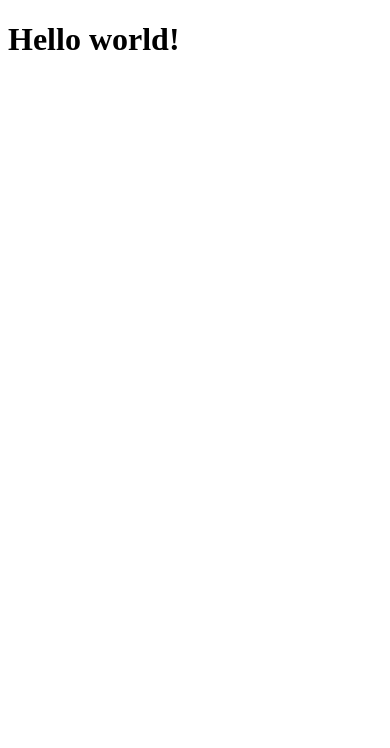
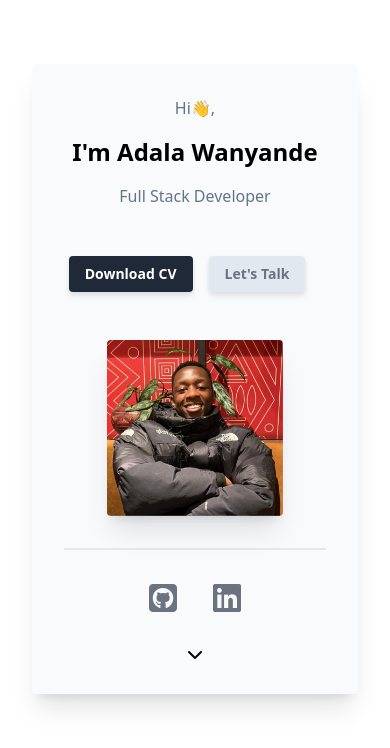
Before and after one commit to Adala-Wanyande/tech-portfolio--react, a React (Create React App) app: page / in a window 390 px wide. Shown: the top 748 px of the page. Built offline with nearby package versions, Linux system fonts and the light colour scheme.

Commit message:
Mobile Homescreen Implemented

```diff
--- a/package.json
+++ b/package.json
@@ -3,13 +3,17 @@
   "version": "0.1.0",
   "private": true,
   "dependencies": {
+    "@fortawesome/fontawesome-svg-core": "^6.1.1",
+    "@fortawesome/free-regular-svg-icons": "^6.1.1",
+    "@fortawesome/free-solid-svg-icons": "^6.1.1",
+    "@fortawesome/react-fontawesome": "^0.1.18",
     "@testing-library/jest-dom": "^5.16.4",
     "@testing-library/react": "^13.3.0",
     "@testing-library/user-event": "^13.5.0",
     "chokidar": "^3.5.3",
     "react": "^18.2.0",
     "react-dom": "^18.2.0",
-    "react-scripts": "2.1.4",
+    "react-scripts": "^5.0.1",
     "web-vitals": "^2.1.4"
   },
   "scripts": {
--- a/public/index.html
+++ b/public/index.html
@@ -4,6 +4,7 @@
     <meta charset="UTF-8">
     <meta http-equiv="X-UA-Compatible" content="IE=edge">
     <meta name="viewport" content="width=device-width, initial-scale=1.0">
+    <script src="https://kit.fontawesome.com/6d51c26809.js" crossorigin="anonymous"></script>
     <title>Adala Wanyande Personal Portfolio Website</title>
 </head>
 <body>
--- a/src/App.js
+++ b/src/App.js
@@ -1,10 +1,27 @@
 import React from 'react'
+import Header from './components/header/Header'
+import Nav from './components/nav/Nav'
+import About from './components/about/About'
+import Experience from './components/experience/Experience'
+import Services from './components/services/Services'
+import Portfolio from './components/portfolio/Portfolio'
+import Testimonials from './components/testimonials/Testimonials'
+import Contact from './components/contact/Contact'
+import Footer from './components/footer/Footer'
 
 const App = () => {
   return (
-    <h1 className="text-sm font-bold underline">
-      Hello world!
-    </h1>
+    <>
+      <Header />
+      {/* <Nav />
+      <About />
+      <Experience />
+      <Services />
+      <Portfolio />
+      <Testimonials />
+      <Contact />
+      <Footer /> */}
+    </>
   )
 }
 
--- /dev/null
+++ b/src/components/buttons/CallToAction.jsx
@@ -0,0 +1,11 @@
+import React from 'react'
+
+function CallToAction() {
+  return (
+    <div className='font-bold rounded flex text-sm justify-center content-center drop-shadow-md text-center bg-gray-800 text-white px-4 py-2 mt-8'>
+      <a className=''>Download CV</a>
+    </div>
+  )
+}
+
+export default CallToAction
--- /dev/null
+++ b/src/components/buttons/CallToAction2.jsx
@@ -0,0 +1,11 @@
+import React from 'react'
+
+function CallToAction2() {
+  return (
+    <div className='mx-4 font-bold rounded flex text-sm justify-center content-center drop-shadow-md text-center bg-slate-200 text-gray-500 px-4 py-2 mt-8'>
+      <a className=''>Let's Talk</a>
+    </div>
+  )
+}
+
+export default CallToAction2
--- a/src/components/header/Header.jsx
+++ b/src/components/header/Header.jsx
@@ -1,8 +1,36 @@
 import React from 'react'
+import CallToAction from '../buttons/CallToAction'
+import CallToAction2 from '../buttons/CallToAction2'
+import ProfilePhoto from '../../assets/profile-photo.png'
 
 const Header = () => {
   return (
-    <div>Header</div>
+    <div className='flex flex-col rounded shadow-xl justify-center bg-slate-50 p-8 space-y-4 mt-16 mx-8'>
+      <h2 className='text-base text-center font-medium text-slate-500'>Hi👋,</h2>
+      <h1 className='text-2xl text-center font-bold'>I'm Adala Wanyande</h1>
+      <h3 className='text-base text-center font-medium text-slate-500'>Full Stack Developer</h3>
+      <div className='flex flex-row justify-center'>
+        <CallToAction/>
+        <CallToAction2/>
+      </div>
+      <div className='flex justify-center items-center border-b-2 md:border-b-0'>
+        <img className='w-44 h-44 mt-8 rounded shadow-xl mb-8' src={ProfilePhoto} alt="Profile Photo" />
+      </div>
+      <div className='flex flex-row justify-center'>
+        <div className='flex justify-center mr-4 w-8 h-8 mt-8'>
+          {/* <FontAwesomeIcon icon="fa-brands fa-linkedin" /> */}
+          <i className="fa-brands fa-github-square fa-2xl text-gray-500"></i>
+        </div>
+        <div className='flex justify-center ml-4 w-8 h-8 mt-8'>
+          {/* <FontAwesomeIcon icon="fa-brands fa-github-square" /> */}
+          <i class="fa-brands fa-linkedin fa-2xl text-gray-500"></i>
+        </div>
+      </div>
+      <div className='flex justify-center'>
+        <i class="fa-solid fa-chevron-down"></i>
+      </div>
+
+    </div>
   )
 }
 
--- /dev/null
+++ b/src/components/portfolio/Portfolio.jsx
@@ -0,0 +1,9 @@
+import React from 'react'
+
+const Portfolio = () => {
+  return (
+    <div>Portfolio</div>
+  )
+}
+
+export default Portfolio
```
Also changed, not shown: src/assets/profile-photo.png (added), 1 other file (tests, documents, lock files or other folders).
